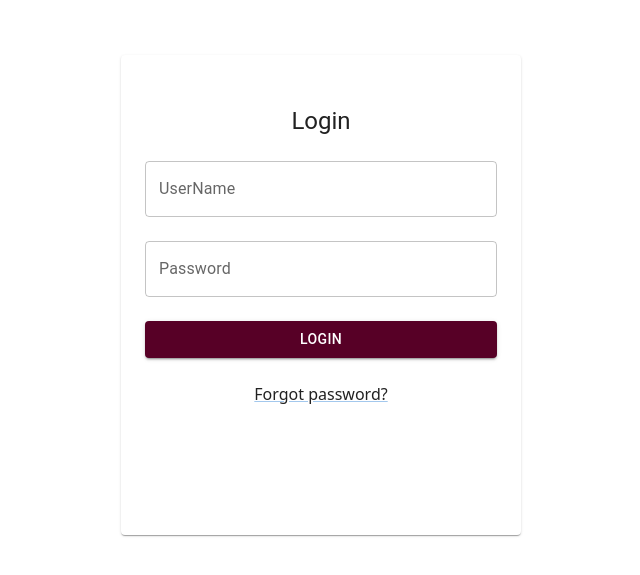
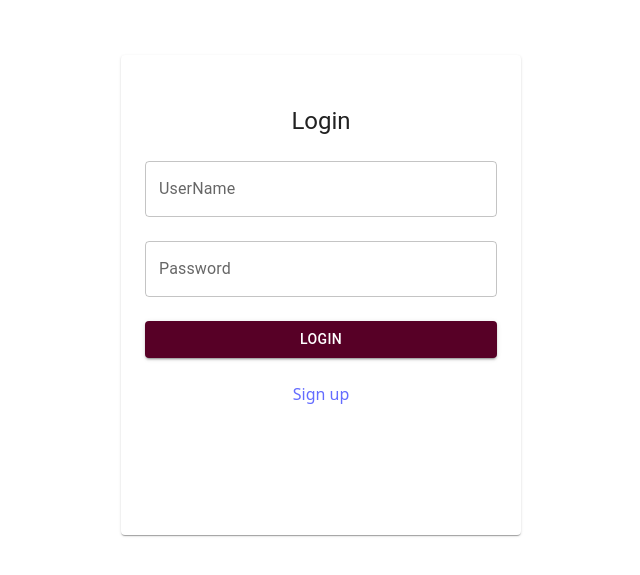
Before and after one commit to priya-rajesh2614/moviebooking-fronend, a React (Vite) app: page /login in a window 1280 px wide. Shown: the part 205-780 px from the top of the page, without its empty margins (319-959 px from the left). Built offline with nearby package versions, Linux system fonts and the light colour scheme.

Commit message:
add signup to login page

```diff
--- a/src/components/login/login.tsx
+++ b/src/components/login/login.tsx
@@ -1,6 +1,7 @@
-import { Box, Button, Container, Link, Paper, Stack, TextField, Typography } from "@mui/material";
+import { Box, Button, Container, Paper, Stack, TextField, Typography } from "@mui/material";
 import { useState } from "react";
 import axios from 'axios';
+import { Link } from "react-router-dom";
 
 export default function LoginForm() {
   const [userName, setUserName] = useState<string>("");
@@ -73,14 +74,14 @@ export default function LoginForm() {
             Login
           </Button>
           <br />
+          <div>
+
           <Link
-            sx={{ color: "var(--theme-color)", cursor: "pointer", textAlign: "center", display: "block" }}
-            onClick={() => {
-              console.info("Redirecting to forgot password page...");
-            }}
+          to={'/register'}
           >
-            Forgot password?
+             Sign up
           </Link>
+          </div>
         </Stack>
       </Container>
     </Box>
```
